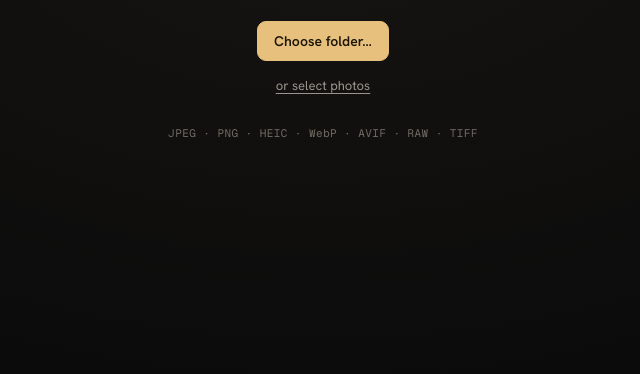
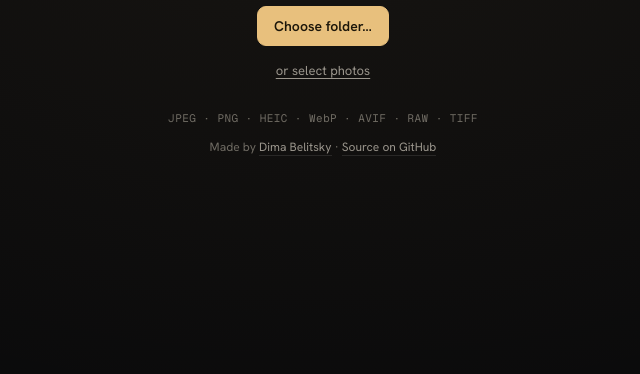
Before and after one commit to dab/daslides, a website built with Vite: page index.html in a window 1280 px wide. Shown: the part 426-800 px from the top of the page, without its empty margins (317-957 px from the left). Built offline with nearby package versions, Linux system fonts and the light colour scheme.

Commit message:
feat(ui): author credit + GitHub link on the welcome screen

```diff
--- a/index.html
+++ b/index.html
@@ -104,6 +104,10 @@
         <label for="pick-fallback" id="empty-folder" class="btn btn--primary">Choose folder…</label>
         <label for="pick-photos" id="empty-photos" class="linkbtn">or select photos</label>
         <p class="empty__formats">JPEG · PNG · HEIC · WebP · AVIF · RAW · TIFF</p>
+        <p class="empty__credit">
+          Made by <a href="https://github.com/dab" target="_blank" rel="noopener">Dima Belitsky</a>
+          · <a href="https://github.com/dab/daslides" target="_blank" rel="noopener">Source on GitHub</a>
+        </p>
       </div>
     </section>
 
--- a/src/style.css
+++ b/src/style.css
@@ -82,6 +82,12 @@ body.has-folder .empty { opacity: 0; pointer-events: none; }
   letter-spacing: 0.04em; margin: 16px 0 0; animation: rise 0.7s var(--ease) 0.24s both;
 }
 .empty .btn--primary { animation: rise 0.7s var(--ease) 0.18s both; }
+.empty__credit {
+  color: var(--muted-dim); font-size: 12px; margin: 4px 0 0;
+  animation: rise 0.7s var(--ease) 0.3s both;
+}
+.empty__credit a { color: var(--muted); text-decoration: none; border-bottom: 1px solid var(--hairline); }
+.empty__credit a:hover { color: var(--accent); border-color: var(--accent); }
 
 @keyframes rise { from { opacity: 0; transform: translateY(10px); } to { opacity: 1; transform: none; } }
 
```
